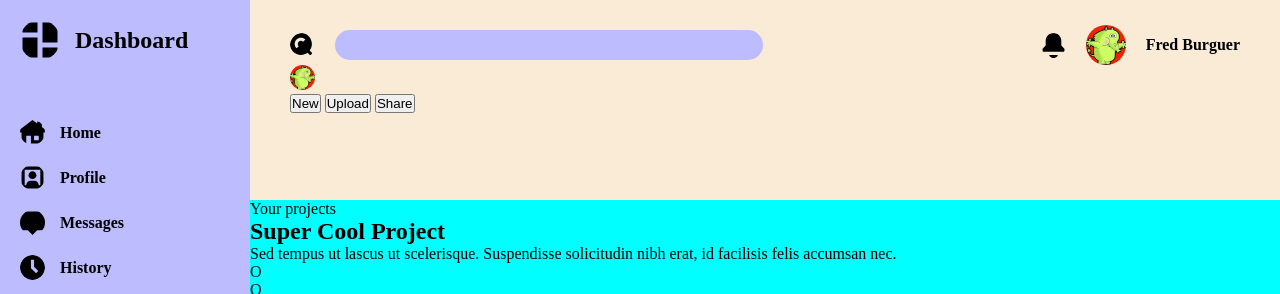
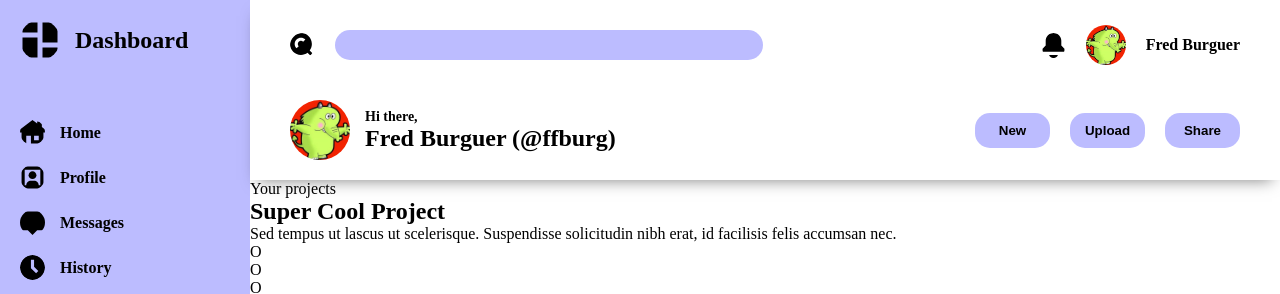
Before and after one commit to Bre323/Admin-dashboard, a website: page src/index.html in a window 1280 px wide. Shown: the top 294 px of the page. Drawn offline with Linux system fonts and the light colour scheme.

Commit message:
Set complete header styling

```diff
--- a/src/index.html
+++ b/src/index.html
@@ -79,7 +79,11 @@
 
     <div class="prof-options">
       <div class="prof">
-        <img src="./assets/profile-img.jpg" alt="profile-icon">
+        <img class="profile-icon" src="./assets/profile-img.jpg" alt="profile-icon">
+        <div class="prof-welcome">
+          <p>Hi there,</p>
+          <h2>Fred Burguer (@ffburg)</h2>
+        </div>
       </div>
 
       <div class="prof-buttons">
--- a/src/style.css
+++ b/src/style.css
@@ -6,11 +6,11 @@
 
 body {
   display: grid;
-  grid-template: 200px 1fr / 250px 1fr;
+  grid-template: 180px 1fr / 250px 1fr;
   grid-template-areas:
   'aside header header'
   'aside main main';
-  min-width: 900px;
+  min-width: 950px;
 }
 
 aside {
@@ -32,16 +32,21 @@ aside {
   align-items: center;
   cursor: pointer;
   gap: 15px;
-  transition: 0.3s;
+  transition: 0.2s;
+}
+
+.menu-item:hover,
+.prof-buttons > button:hover {
+  transform: scale(0.95);
+  background-color: rgb(141, 141, 255);
 }
 
 .menu-item:hover {
-  transform: scale(0.95);
-  background-color: rgb(141, 141, 255);
   border-radius: 25px;
 }
 
-.menu-item:active {
+.menu-item:active,
+.prof-buttons > button:active {
   background-color: rgb(100, 100, 220);
   opacity: 0.8;
 }
@@ -57,7 +62,6 @@ li {
 
 header {
   grid-area: header;
-  background-color: antiquewhite;
 }
 
 img {
@@ -69,11 +73,13 @@ img {
 
 header {
   padding: 25px 40px;
+  box-shadow: 0px 8px 15px -8px rgba(0, 0, 0, 0.5);
 }
 
 header > nav,
 .search,
-.prof-nav {
+.prof-nav,
+.prof-options {
   display: flex;
   align-items: center;
 }
@@ -104,6 +110,45 @@ header > nav {
   font-weight: 700;
 }
 
+.prof-options {
+  display: flex;
+  justify-content: space-between;
+  margin-top: 35px;
+  height: 1fr;
+}
+
+.prof {
+  display: flex;
+  align-items: center;
+  gap: 15px;
+}
+
+.prof > .profile-icon {
+  height: 60px;
+  width: 60px;
+}
+
+.prof-welcome > p {
+  font-weight: 700;
+  font-size: 14px;
+}
+
+.prof-buttons {
+  display: flex;
+  gap: 20px;
+}
+
+.prof-buttons > button {
+  height: 35px;
+  width: 75px;
+  background-color: rgb(188, 188, 255);
+  font-weight: 700;
+  border: none;
+  border-radius: 15px;
+  cursor: pointer;
+  transition: 0.2s;
+}
+
 .profile-icon {
   height: 40px;
   width: 40px;
@@ -111,5 +156,4 @@ header > nav {
 
 main {
   grid-area: main;
-  background-color: aqua;
 }
```
